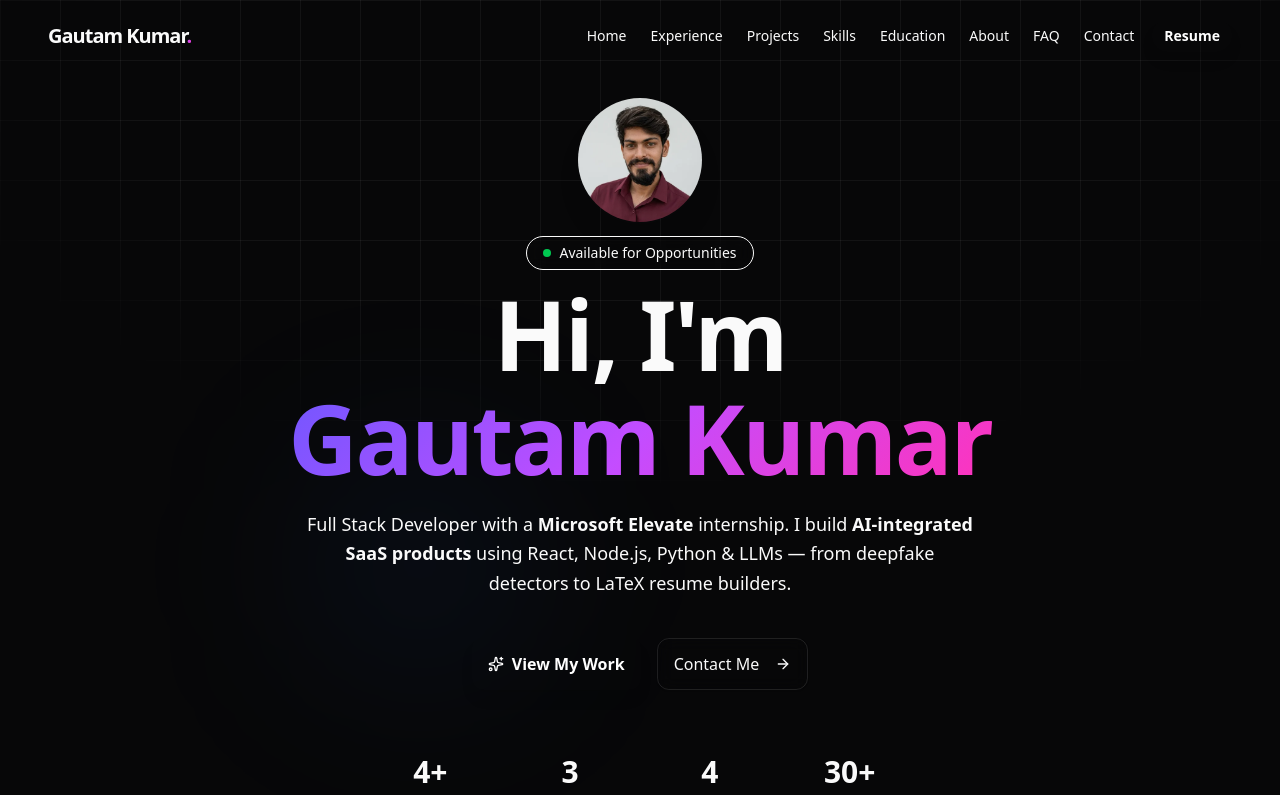
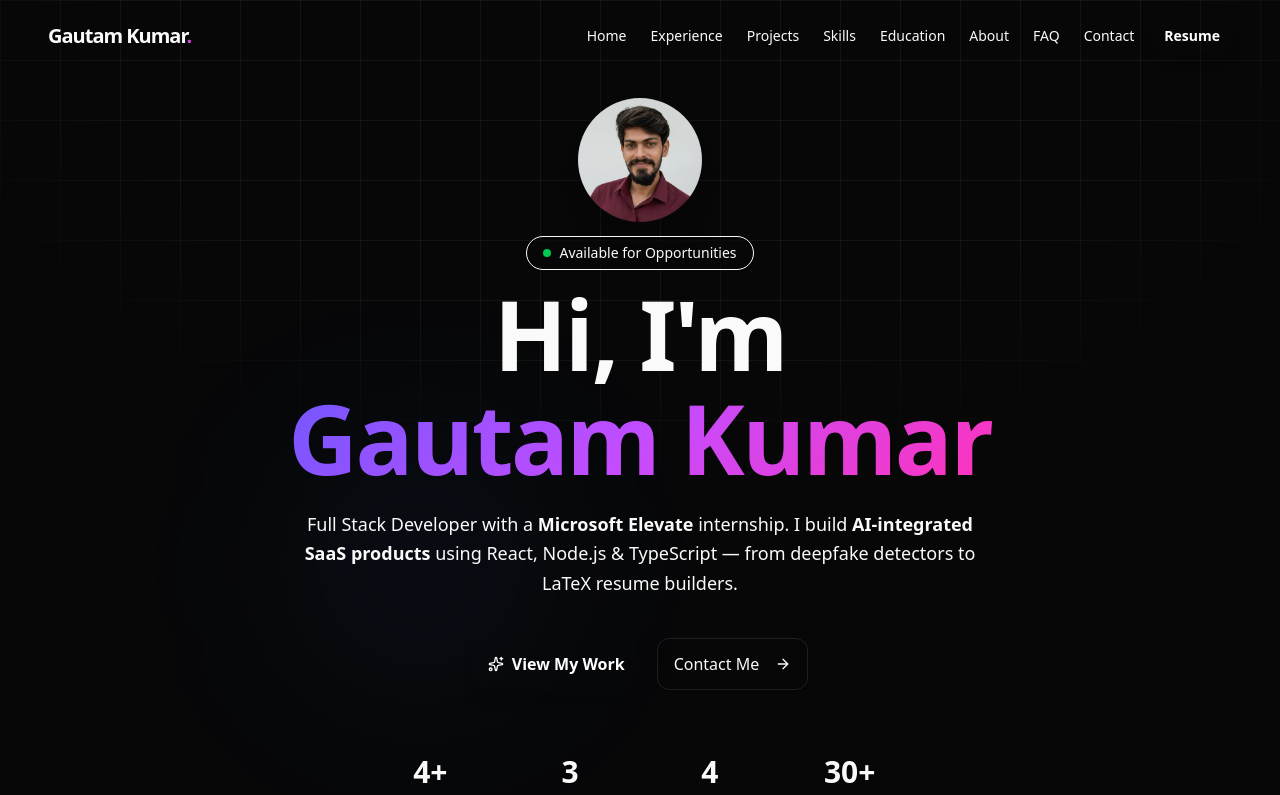
Before and after one commit to theunstopabble/gautam_portfolio, a Next.js app: page / in a window 1280 px wide. Shown: the top 795 px of the page. Built offline with nearby package versions, Linux system fonts and the light colour scheme.

Commit message:
fix(hero): replace LLMs with TypeScript in subtitle

```diff
--- a/src/components/home/Hero.tsx
+++ b/src/components/home/Hero.tsx
@@ -117,7 +117,7 @@ export function Hero() {
           <span className="font-semibold text-foreground">
             AI-integrated SaaS products
           </span>{" "}
-          using React, Node.js, Python & LLMs — from deepfake detectors to LaTeX
+          using React, Node.js & TypeScript — from deepfake detectors to LaTeX
           resume builders.
         </motion.p>
 
```
